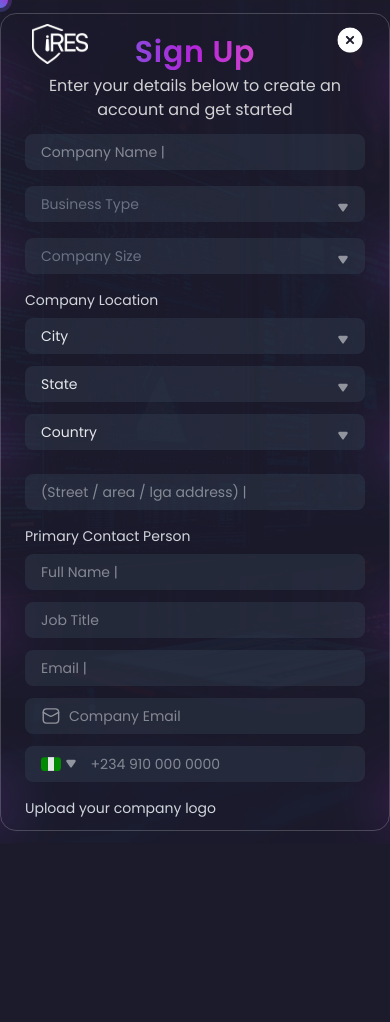
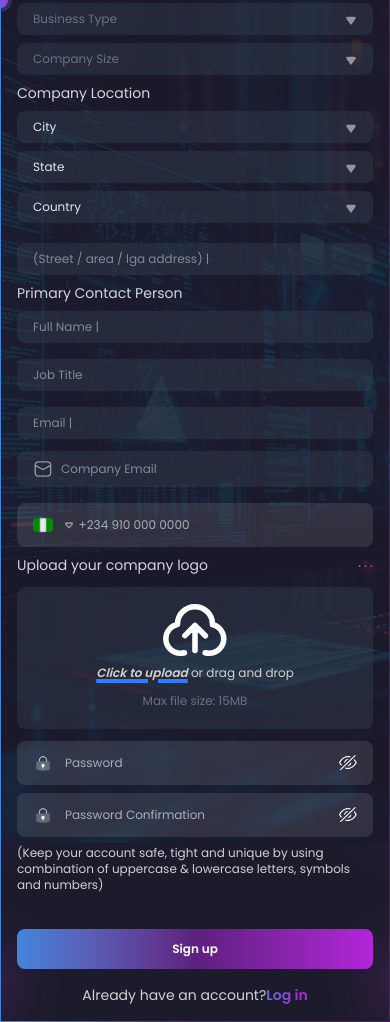
Before and after one commit to iresorg/ires-frontend-v1, a Next.js app: page /signup/organization in a window 390 px wide. Before the commit the page ends 844 px from the top, so only its background shows below. Built offline with nearby package versions, Linux system fonts and the light colour scheme.

Commit message:
UI Fix
Redesigned the organization signup page layout for improved visual hierarchy and responsiveness. Replaced inline password and country selection logic with reusable components, updated button and footer styles, and enhanced gradient effects for headings and links.

```diff
--- a/src/app/signup/organization/page.tsx
+++ b/src/app/signup/organization/page.tsx
@@ -4,78 +4,70 @@ import { motion } from "framer-motion";
 import Image from "next/image";
 import Link from "next/link";
 import { useState } from "react";
+import CountrySelection from "@/components/sections/CountrySelection";
+import PasswordInput from "@/components/sections/PasswordInput";
+import ConfirmPasswordInput from "@/components/sections/ConfirmPassword";
 
 export default function OrganizationSignup() {
-  const [showPassword, setShowPassword] = useState(false);
-  const [showConfirmPassword, setShowConfirmPassword] = useState(false);
   return (
-    <div className="relative w-full h-screen flex items-center justify-center overflow-hidden text-white">
-      {/* Background image*/}
-      <div className="absolute inset-0 -z-10">
-        <Image
-          src="/images/welcome-signup.png"
-          alt="Background"
-          fill
-          className="object-cover opacity-30"
-          priority
-        />
-      </div>
-
+    <div className="relative w-full h-screen flex items-center justify-center bg-[url('/images/welcome-signup.png')] bg-cover bg-center">
+      {/* Signup Card */}
+      <div
+        className="relative z-10 w-[800px] p-4 rounded-2xl  bg-transparent"
+        style={{
+          borderImage: "linear-gradient(90deg, #4185DD, #5D207F, #601474) 1",
+          borderWidth: "1px",
+          borderStyle: "solid",
+        }}
+      >
         {/* Logo */}
-      <div className="absolute top-6 left-8 z-20">
+        <div className="flex justify-between items-start mb-3">
           <Image
             src="/logos/ires-logo.svg"
             alt="iRES Logo"
-          width={80}
-          height={80}
-          className="h-10 w-auto"
+            width={55}
+            height={55}
           />
-      </div>
-
           {/* Close icon */}
-      <Link
-        href="/signup"
-        aria-label="Close"
-        className="absolute top-6 right-6 z-20 w-8 h-8 rounded-full flex items-center justify-center"
-      >
+          <Link href="/signup" aria-label="Close" className="w-6 h-6">
             <Image
               src="/images/cancel-icon.png"
               alt="Close"
-          width={30}
-          height={30}
+              width={24}
+              height={24}
             />
           </Link>
+        </div>
 
         {/* Main content */}
-      <motion.div
-        initial={{ opacity: 0, y: 30 }}
-        animate={{ opacity: 1, y: 0 }}
-        transition={{ duration: 0.8 }}
-        className="text-center px-6 border border-white/20 rounded-2xl py-5 max-w-5xl w-full max-h-[97vh] overflow-y-auto"
-      >
-        {/* Title */}
-        <h1
-          className="text-3xl md:text-2xl font-semibold tracking-wide mb-1"
+        <motion.h2
+          className="text-2xl font-bold mb-1 bg-clip-text text-transparent text-center -mt-5"
           style={{
             backgroundImage:
-              "linear-gradient(90deg, #4185DD 0%, #B425DA 50%, #FF7FB1 100%)",
-            WebkitBackgroundClip: "text",
-            backgroundClip: "text",
-            color: "transparent",
+              "linear-gradient(to right, var(--accent-color) 0%, var(--accent-secondary-color) 50%, var(--accent-color) 100%)",
+            backgroundSize: "200% auto",
+          }}
+          animate={{
+            backgroundPosition: ["0% 50%", "100% 50%", "0% 50%"],
+          }}
+          transition={{
+            backgroundPosition: {
+              duration: 3,
+              repeat: Infinity,
+              ease: "easeInOut",
+            },
           }}
         >
-          Sign Up
-        </h1>
-
-        {/* Subtitle */}
-        <p className="text-white/80 text-base md:text-md mb-3 max-w-lg mx-auto">
+          Sign up
+        </motion.h2>
+        <p className="text-white text-center text-sm mb-4">
           Enter your details below to create an account and get started
         </p>
 
         {/* Signup Form */}
-        <form className="space-y-4 text-sm">
+        <form className="space-y-2 text-xs">
           {/* Company Details */}
-          <div className="grid grid-cols-1 md:grid-cols-2 gap-4">
+          <div className="grid grid-cols-1 md:grid-cols-2 gap-2">
             <div>
               <input
                 type="text"
@@ -93,7 +85,7 @@ export default function OrganizationSignup() {
                 alt="Arrow Dropdown"
                 width={20}
                 height={20}
-                className="absolute top-3 right-3 pointer-events-none"
+                className="absolute top-2 right-3 pointer-events-none"
               />
             </div>
             <div className="relative">
@@ -106,17 +98,17 @@ export default function OrganizationSignup() {
                 alt="Arrow Dropdown"
                 width={20}
                 height={20}
-                className="absolute top-3 right-3 pointer-events-none"
+                className="absolute top-2 right-3 pointer-events-none"
               />
             </div>
           </div>
 
           {/* Location Input */}
           <div>
-            <h3 className="text-gray-300 text-sm mb-2 text-left">
+            <h5 className="text-gray-300 text-sm mb-2 text-left">
               Company Location
-            </h3>
-            <div className="grid grid-cols-1 md:grid-cols-3 gap-3">
+            </h5>
+            <div className="grid grid-cols-1 md:grid-cols-3 gap-2">
               <div className="relative">
                 <select className="w-full bg-gray-700/40 text-gray-200 rounded-lg px-4 py-2 focus:outline-none focus:ring-2 focus:ring-purple-500 appearance-none">
                   <option hidden>City</option>
@@ -127,7 +119,7 @@ export default function OrganizationSignup() {
                   alt="Arrow Dropdown"
                   width={20}
                   height={20}
-                  className="absolute top-3 right-3 pointer-events-none"
+                  className="absolute top-2 right-3 pointer-events-none"
                 />
               </div>
               <div className="relative">
@@ -140,7 +132,7 @@ export default function OrganizationSignup() {
                   alt="Arrow Dropdown"
                   width={20}
                   height={20}
-                    className="absolute top-3 right-3 pointer-events-none"
+                  className="absolute top-2 right-3 pointer-events-none"
                 />
               </div>
               <div className="relative">
@@ -153,7 +145,7 @@ export default function OrganizationSignup() {
                   alt="Arrow Dropdown"
                   width={20}
                   height={20}
-                    className="absolute top-3 right-3 pointer-events-none"
+                  className="absolute top-2 right-3 pointer-events-none"
                 />
               </div>
               <div>
@@ -173,7 +165,7 @@ export default function OrganizationSignup() {
                 Primary Contact Person
               </h3>
             </div>
-            <div className="grid grid-cols-1 md:grid-cols-3 gap-3">
+            <div className="grid grid-cols-1 md:grid-cols-3 gap-4">
               <input
                 type="text"
                 placeholder="Full Name |"
@@ -192,7 +184,7 @@ export default function OrganizationSignup() {
             </div>
 
             {/*Company Email & Telephone*/}
-            <div className="grid grid-cols-1 md:grid-cols-3 gap-3 mt-3">
+            <div className="grid grid-cols-1 md:grid-cols-3 gap-4 mt-3">
               <div className="flex items-center bg-gray-700/40 rounded-lg px-4 py-2">
                 <Image
                   src="/images/comp_email.svg"
@@ -208,120 +200,72 @@ export default function OrganizationSignup() {
                 />
               </div>
               {/* Telephone Input */}
-              <div className="flex items-center bg-gray-700/40 rounded-lg px-4 py-2">
-                <div className="flex flex-row items-center mr-4">
-                  <Image
-                    src="/images/9ja_flag.svg"
-                    alt="Nigerian Flag"
-                    width={20}
-                    height={20}
-                  />
-                  <Image
-                    src="/images/drop_down.svg"
-                    alt="Arrow Dropdown"
-                    width={20}
-                    height={20}
-                  />
-                </div>
-                <input
-                  type="tel"
-                  placeholder="+234 910 000 0000"
-                  className="bg-transparent w-full text-gray-200 outline-none"
-                />
+              <div>
+                {/* Phone */}
+                <CountrySelection />
               </div>
             </div>
           </div>
 
           {/* Logo and Password */}
-          <h3 className="text-gray-300 text-sm mb-2 text-left">
+          <div className="flex flex-row justify-between items-start mt-2 mb-2">
+            <h3 className="text-gray-300 text-sm text-left">
               Upload your company logo
             </h3>
+            <motion.span
+              className="font-semibold bg-clip-text text-transparent inline-block"
+              style={{
+                backgroundImage:
+                  "linear-gradient(to right, var(--accent-color) 0%, var(--accent-secondary-color) 50%, var(--accent-color) 100%)",
+                backgroundSize: "200% auto",
+              }}
+              animate={{
+                backgroundPosition: ["0% 50%", "100% 50%", "0% 50%"],
+              }}
+              transition={{
+                backgroundPosition: {
+                  duration: 3,
+                  repeat: Infinity,
+                  ease: "easeInOut",
+                },
+              }}
+            >
+              .  .  .
+            </motion.span>
+          </div>
           <div className="grid grid-cols-1 md:grid-cols-2 gap-3 mt-3">
             <div>
               <div className="flex flex-col items-center bg-gray-700/40 rounded-lg px-4 py-2">
                 <Image
                   src="/images/upload.svg"
                   alt="Upload Icon"
-                  width={50}
-                  height={50}
+                  width={70}
+                  height={70}
                 />
-                <label htmlFor="dropzone-file">
+                <label htmlFor="dropzone-file" className="space-y-3">
                   <p>
                     <span className="font-semibold italic underline decoration-blue-500 decoration-4">
                       Click to upload
                     </span>{" "}
                     or drag and drop{" "}
                   </p>
-                  <p className="text-xs text-gray-500">Max file size: 15MB</p>
+                  <p className="text-xs text-gray-500 text-center">
+                    Max file size: 15MB
+                  </p>
                   <input id="dropzone-file" type="file" className="hidden" />
                 </label>
               </div>
             </div>
 
+            {/* Password Section */}
+            <div className="flex flex-col items-center space-y-2">
               {/* Password Input */}
-            <div className="flex flex-col items-center space-y-2">
-              <div className="w-full flex flex-row items-center bg-gray-700/40 rounded-lg px-4 py-2">
-                <Image
-                  src="/images/pw_lock.svg"
-                  alt="Password Lock Icon"
-                  width={20}
-                  height={20}
-                  className="mr-2"
-                />
-                <input
-                  type={showPassword ? "text" : "password"}
-                  placeholder="Create Password |"
-                  className="bg-transparent w-full text-gray-200 outline-none"
-                />
-                <button
-                  type="button"
-                  onClick={() => setShowPassword(!showPassword)}
-                  aria-label={showPassword ? "Hide password" : "Show password"}
-                >
-                  <Image
-                    src={
-                      showPassword
-                        ? "/images/mdi_eye.svg"
-                        : "/images/mdi_eye.svg"
-                    }
-                    alt="Toggle password visibility"
-                    width={20}
-                    height={20}
-                  />
-                </button>
+              <div className="w-full">
+                <PasswordInput />
               </div>
-
-              <div className="w-full flex flex-row items-center bg-gray-700/40 rounded-lg px-4 py-2">
-                <Image
-                  src="/images/pw_lock.svg"
-                  alt="Password Lock Icon"
-                  width={20}
-                  height={20}
-                  className="mr-2"
-                />
-                <input
-                  type={showConfirmPassword ? "text" : "password"}
-                  placeholder="Confirm Password |"
-                  className="bg-transparent w-full text-gray-200 outline-none"
-                />
-                <button
-                  type="button"
-                  onClick={() => setShowConfirmPassword(!showConfirmPassword)}
-                  aria-label={
-                    showConfirmPassword ? "Hide password" : "Show password"
-                  }
-                >
-                  <Image
-                    src={
-                      showConfirmPassword
-                        ? "/images/mdi_eye.svg"
-                        : "/images/mdi_eye.svg"
-                    }
-                    alt="Toggle password visibility"
-                    width={20}
-                    height={20}
-                  />
-                </button>
+              {/* Password Confirmation */}
+              <div className="w-full">
+                <ConfirmPasswordInput />
               </div>
               <p className="text-xs">
                 (Keep your account safe, tight and unique by using combination
@@ -330,27 +274,44 @@ export default function OrganizationSignup() {
             </div>
           </div>
           <br />
-          <br />
           {/* Submit Button */}
+          {/* Button */}
+          <Link href="/signup/verify-email">
             <button
               type="submit"
-            className="w-full bg-gradient-to-r from-blue-400 to-purple-600 hover:opacity-70 transition text-white font-semibold py-3 rounded-lg mb-2  transition-colors"
+              className="mt-3 w-full py-3 rounded-lg text-white font-semibold bg-gradient-to-r from-[#4185DD] via-[#5D207F] to-[#B425DA] hover:opacity-90 transition-all flex items-center justify-center gap-2 cursor-pointer"
             >
               Sign up
             </button>
+          </Link>
         </form>
-        <p className="mb-2 ">
+        {/* Footer */}
+        <p className="mt-4 text-center text-sm text-white/80">
           Already have an account?
-          <Link href="/login" className="text-purple-400 hover:underline ml-1">
-            Login
+          <Link href="/login" className="hover:underline">
+            <motion.span
+              className="font-semibold bg-clip-text text-transparent inline-block"
+              style={{
+                backgroundImage:
+                  "linear-gradient(to right, var(--accent-color) 0%, var(--accent-secondary-color) 50%, var(--accent-color) 100%)",
+                backgroundSize: "200% auto",
+              }}
+              animate={{
+                backgroundPosition: ["0% 50%", "100% 50%", "0% 50%"],
+              }}
+              transition={{
+                backgroundPosition: {
+                  duration: 3,
+                  repeat: Infinity,
+                  ease: "easeInOut",
+                },
+              }}
+            >
+              Log in
+            </motion.span>
           </Link>
         </p>
-
-        {/* Footer */}
-        <p className="mt-5 text-sm text-white/70">
-          Copyright © 2025 iRES. All Rights Reserved.
-        </p>
-      </motion.div>
+      </div>
     </div>
   );
 }
```
Lines whose indentation alone changed are shown as unchanged.
